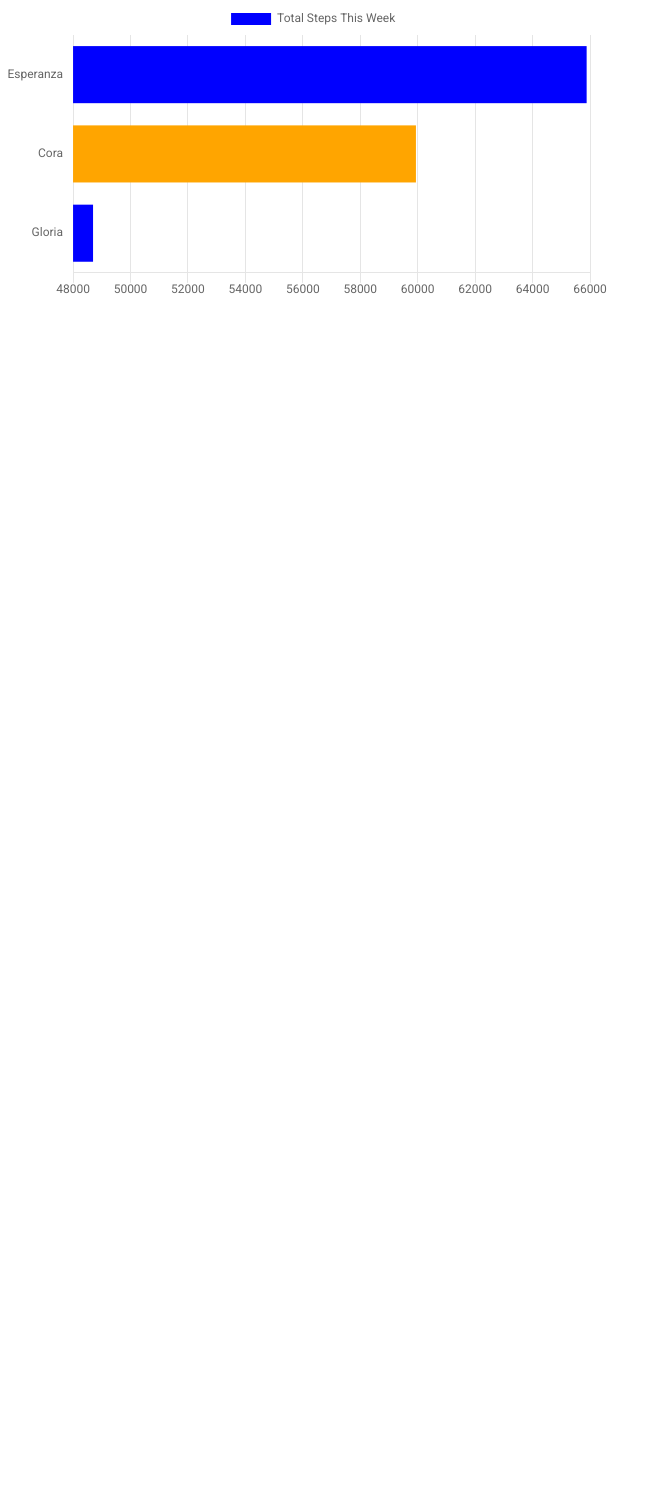
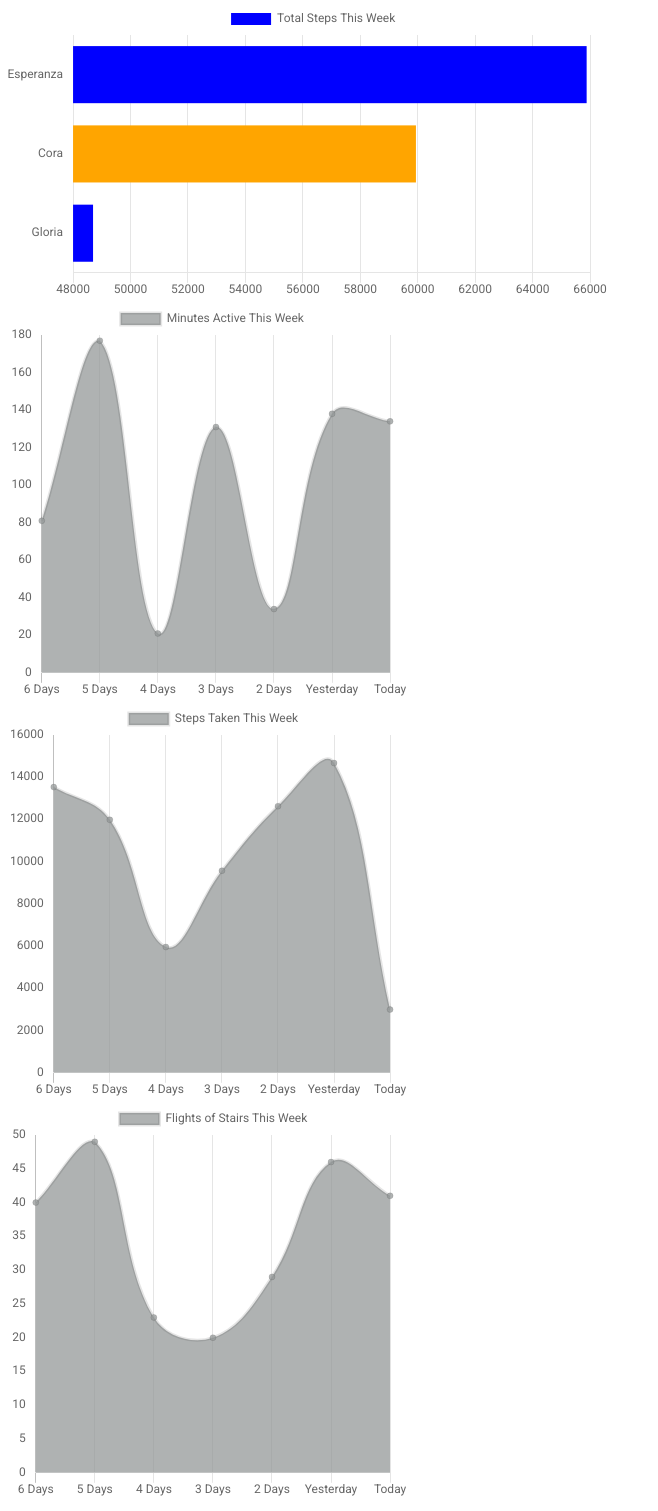
Before and after one commit to bradybridges/fit-lit, a website: page src/index.html in a window 1280 px wide. Shown: the part 3266-4777 px from the top of the page, without its empty margins (0-658 px from the left). Before the commit the page ends 3577 px from the top, so only its background shows below. Drawn offline with nearby package versions, Linux system fonts and the light colour scheme.

Commit message:
Add methods and charts for week long activity data

```diff
--- a/src/Activity.js
+++ b/src/Activity.js
@@ -63,27 +63,57 @@ class Activity {
     return this.user.friends;
   }
 
-  //   getWeekAvgMinActive(date) {
-  //   const selectedDay = this.userActivity.findIndex(data => data.date === date);
-  //   const firstDay = selectedDay - 6;
-  //   return +(this.userActivity.reduce((mins, data, index) => {
-  //     if (index <= selectedDay && index >= firstDay) {
-  //       mins += data.minutesActive;
-  //     }
-  //     return mins;
-  //   }, 0) / 7).toFixed(2);
-  // }
+  getWeekMinActive(date) {
+    const selectedDay = this.userActivity.findIndex(data => data.date === date);
+    const firstDay = selectedDay - 6;
+    return this.userActivity.reduce((mins, data, index) => {
+      if (index <= selectedDay && index >= firstDay) {
+        mins.push({['x']: data.date, ['y']:data.minutesActive})
+      }
+      return mins;
+    }, []);
+  }
 
-  // for a user, what days had increasing steps for 3 or more days
+  getWeekSteps(date) {
+    const selectedDay = this.userActivity.findIndex(data => data.date === date);
+    const firstDay = selectedDay - 6;
+    return this.userActivity.reduce((steps, data, index) => {
+      if (index <= selectedDay && index >= firstDay) {
+        steps.push({['x']: data.date, ['y']:data.numSteps})
+      }
+      return steps;
+    }, []);
+  }
+
+  getWeekStairs(date) {
+    const selectedDay = this.userActivity.findIndex(data => data.date === date);
+    const firstDay = selectedDay - 6;
+    return this.userActivity.reduce((stairs, data, index) => {
+      if (index <= selectedDay && index >= firstDay) {
+        stairs.push({['x']: data.date, ['y']:data.flightsOfStairs})
+      }
+      return stairs;
+    }, []);
+  }
+
   getThreeDayStepTrends() {
     return this.userActivity.reduce((streaks, data, index, activities) => {
-      // console.log(data)
       if (index !== 0 && index !== activities.length - 1 && data.numSteps <= activities[index + 1].numSteps && data.numSteps >= activities[index - 1].numSteps) {
-        streaks.push(data.date)
+        streaks.push(activities[index + 1].date)
       }
       return streaks;
     }, []);
   }
+
+  getThreeDayStairTrends() {
+    return this.userActivity.reduce((streaks, data, index, activities) => {
+      if (index !== 0 && index !== activities.length - 1 && data.flightsOfStairs <= activities[index + 1].flightsOfStairs && data.flightsOfStairs >= activities[index - 1].flightsOfStairs) {
+        streaks.push(activities[index + 1].date)
+      }
+      return streaks;
+    }, []);
+  }
+
 
 }
 
--- a/src/index.html
+++ b/src/index.html
@@ -51,6 +51,8 @@
         <!-- each of these are supposed to be compared so I was thinking of doing 3 differnt simple bar charts to show the user's day info vs all users average -->
         <p id="step-goal-reached"></p>
 
+        <p></p>
+
         <canvas id="step-chart" width="600" height="300"></canvas>
 
         <canvas id="minutes-chart" width="600" height="300"></canvas>
@@ -59,6 +61,12 @@
 
         <h4 id="total-step-winner"></h4>
         <canvas id="friend-steps" width="600" height="300"></canvas>
+
+        <canvas id="week-minutes-chart" width="400" height="400"></canvas>
+
+        <canvas id="week-steps-chart" width="400" height="400"></canvas>
+
+        <canvas id="week-stairs-chart" width="400" height="400"></canvas>
 
       </section>
 
--- a/src/scripts.js
+++ b/src/scripts.js
@@ -361,4 +361,112 @@ const friendStepsChart = new Chart($('#friend-steps'), {
     }
   });
 
+const weeklyMinutesChart = new Chart($('#week-minutes-chart'), {
+    type: 'line',
+    data: {
+      labels: ['6 Days', '5 Days', '4 Days', '3 Days', '2 Days', 'Yesterday', 'Today'],
+      datasets: [{
+        label: 'Minutes Active This Week',
+        data: activity.getWeekMinActive(date),
+        backgroundColor: [
+          'rgba(148, 152, 152, .74)',
+          'rgba(148, 152, 152, .74)',
+          'rgba(148, 152, 152, .74)',
+          'rgba(148, 152, 152, .74)',
+          'rgba(148, 152, 152, .74)',
+          'rgba(148, 152, 152, .74)',
+          'rgba(148, 152, 152, .74)'
+        ]
+      }]
+    },
+    options: {
+      defaultFontFamily: Chart.defaults.global.defaultFontFamily ='Roboto',
+      responsive: false,
+      maintainAspectRatio: true,
+      aspectRatio: 2,
+      scales: {
+        yAxes: [{
+          gridLines: {
+            display: false
+          },
+          ticks: {
+            beginAtZero: true
+          }
+        }]
+      }
+    }
+  });
+
+const weeklyStepsChart = new Chart($('#week-steps-chart'), {
+    type: 'line',
+    data: {
+      labels: ['6 Days', '5 Days', '4 Days', '3 Days', '2 Days', 'Yesterday', 'Today'],
+      datasets: [{
+        label: 'Steps Taken This Week',
+        data: activity.getWeekSteps(date),
+        backgroundColor: [
+          'rgba(148, 152, 152, .74)',
+          'rgba(148, 152, 152, .74)',
+          'rgba(148, 152, 152, .74)',
+          'rgba(148, 152, 152, .74)',
+          'rgba(148, 152, 152, .74)',
+          'rgba(148, 152, 152, .74)',
+          'rgba(148, 152, 152, .74)'
+        ]
+      }]
+    },
+    options: {
+      defaultFontFamily: Chart.defaults.global.defaultFontFamily ='Roboto',
+      responsive: false,
+      maintainAspectRatio: true,
+      aspectRatio: 2,
+      scales: {
+        yAxes: [{
+          gridLines: {
+            display: false
+          },
+          ticks: {
+            beginAtZero: true
+          }
+        }]
+      }
+    }
+  });
+
+const weeklyStairsChart = new Chart($('#week-stairs-chart'), {
+    type: 'line',
+    data: {
+      labels: ['6 Days', '5 Days', '4 Days', '3 Days', '2 Days', 'Yesterday', 'Today'],
+      datasets: [{
+        label: 'Flights of Stairs This Week',
+        data: activity.getWeekStairs(date),
+        backgroundColor: [
+          'rgba(148, 152, 152, .74)',
+          'rgba(148, 152, 152, .74)',
+          'rgba(148, 152, 152, .74)',
+          'rgba(148, 152, 152, .74)',
+          'rgba(148, 152, 152, .74)',
+          'rgba(148, 152, 152, .74)',
+          'rgba(148, 152, 152, .74)'
+        ]
+      }]
+    },
+    options: {
+      defaultFontFamily: Chart.defaults.global.defaultFontFamily ='Roboto',
+      responsive: false,
+      maintainAspectRatio: true,
+      aspectRatio: 2,
+      scales: {
+        yAxes: [{
+          gridLines: {
+            display: false
+          },
+          ticks: {
+            beginAtZero: true
+          }
+        }]
+      }
+    }
+  });
+
 });
```
Also changed, not shown: test/Activity-test.js (+8 -6 lines).
